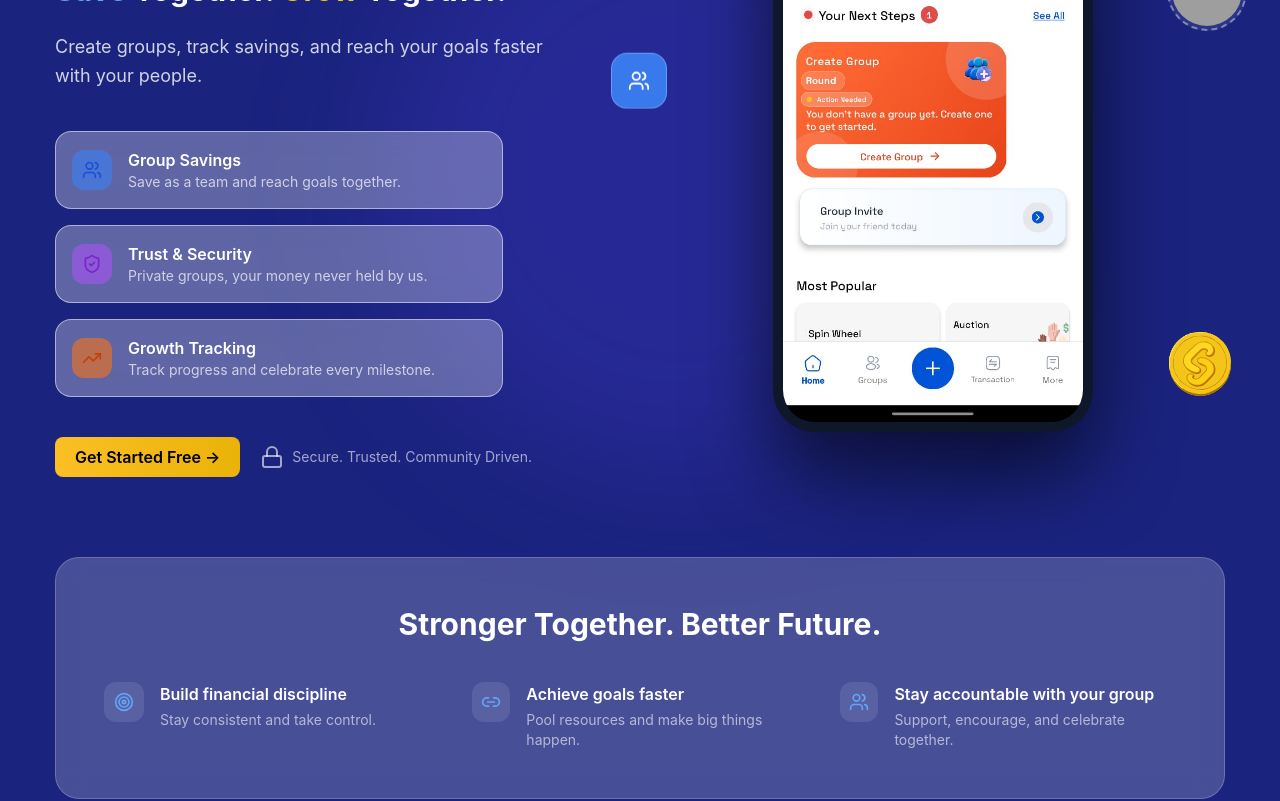
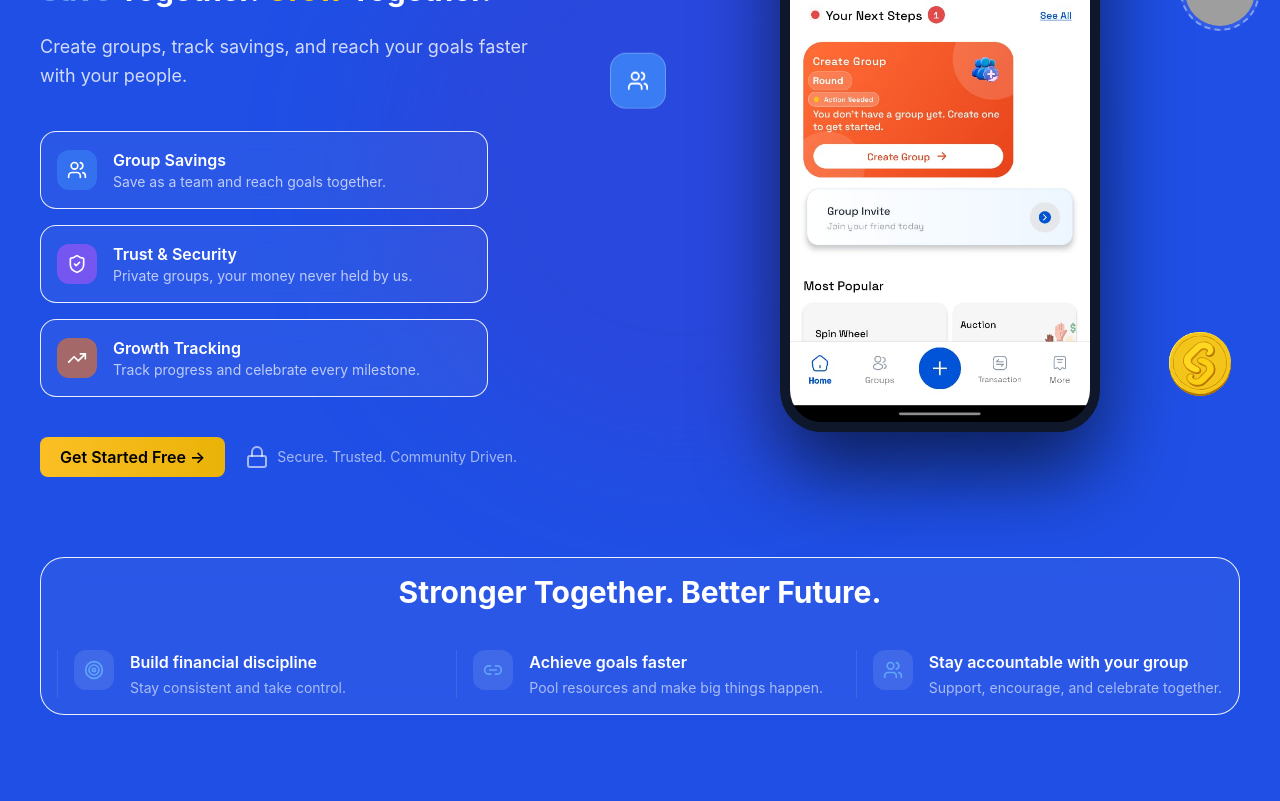
Before and after one commit to devcsd/social-capital-web-latest, a React (Create React App) app: page / in a window 1280 px wide. Shown: the part 380-1181 px from the top of the page. Built offline with nearby package versions, Linux system fonts and the light colour scheme; no server answers; grey boxes are pictures that could not be loaded.

Commit message:
change the color theme

```diff
--- a/src/components/Benifit.jsx
+++ b/src/components/Benifit.jsx
@@ -9,7 +9,7 @@ import { benefits } from "../data/Benifitdata";
 
 const BenefitHighlightSection = () => {
   return (
-    <section className="bg-primary py-16 px-4 sm:px-8 lg:py-20">
+    <section className=" py-16 px-4 sm:px-8 lg:py-20">
       <div className="max-w-6xl mx-auto text-center">
         {/* Header */}
         <h2 className="text-3xl sm:text-4xl lg:text-5xl font-bold text-white font-inter mb-4">
--- a/src/components/DevelopmentSection.jsx
+++ b/src/components/DevelopmentSection.jsx
@@ -39,7 +39,7 @@ const DevelopmentSection = () => {
   };
 
   return (
-    <section className="relative w-full bg-[#1a237e] py-24 px-6 sm:px-8 overflow-hidden">
+    <section className="relative w-full py-24 px-6 sm:px-8 overflow-hidden">
       {/* Section Header */}
       <div className="text-center mb-16 relative z-20 px-4">
         <h2 className="text-2xl lg:text-3xl font-bold font-inter text-white">
--- a/src/components/Global.jsx
+++ b/src/components/Global.jsx
@@ -39,7 +39,7 @@ export default function App() {
   const [selectedCountry, setSelectedCountry] = useState(countries[1]);
 
   return (
-    <div className="min-h-screen bg-[#1a237e] text-white overflow-hidden" id="community">
+    <div className="min-h-screen text-white overflow-hidden" id="community">
       <div className="mx-auto flex max-w-7xl flex-col items-center px-4 py-10">
         <span className="mb-6 rounded-full border border-white/15 bg-white/10 px-4 py-2 text-xs tracking-[0.3em] text-white/80">
           GLOBAL COMMUNITY
--- a/src/components/Header.jsx
+++ b/src/components/Header.jsx
@@ -17,7 +17,7 @@ const Header = () => {
   return (
     <header
       className={`fixed top-0 w-full z-50 transition-all duration-300 ${
-        isScrolled ? "bg-[#1a237e] shadow-lg" : "bg-transparent"
+        isScrolled ? "bg-primary shadow-lg" : "bg-transparent"
       }`}
     >
       <div className="container mx-auto flex items-center justify-between px-4 lg:px-8 py-4">
--- a/src/components/HeroSection.jsx
+++ b/src/components/HeroSection.jsx
@@ -108,7 +108,7 @@ const HeroSection = () => {
 
   return (
     <section
-      className="relative overflow-hidden py-20 bg-[#1a237e]"
+      className="relative overflow-hidden py-20"
       // style={{
       //   background:
       //     "linear-gradient(135deg, #1565C0 0%, #1a237e 45%, #311b92 100%)",
@@ -118,7 +118,7 @@ const HeroSection = () => {
       <div className="absolute left-[30%] top-[20%] h-[600px] w-[600px] rounded-full bg-indigo-700/30 blur-3xl" />
 
       {/* Main Container */}
-      <div className="relative z-10 mx-auto max-w-[1250px] px-6 lg:px-10">
+      <div className="relative z-10 mx-auto max-w-[1300px] px-6 lg:px-10">
         <div className="flex flex-col items-center lg:flex-row">
           {/* LEFT */}
           <div className="flex-1">
@@ -152,12 +152,12 @@ const HeroSection = () => {
                 return (
                   <div
                     key={index}
-                    className="flex max-w-md items-center gap-4 rounded-2xl border border-white/50 bg-white/30 p-4 backdrop-blur-md"
+                    className="flex max-w-md items-center gap-4 rounded-2xl border border-white/90 bg-white/5 p-4 backdrop-blur-md"
                   >
                     <div
                       className={`flex h-10 w-10 items-center justify-center rounded-xl ${feature.bg}`}
                     >
-                      <Icon size={20} className={feature.color} />
+                      <Icon size={20} className="text-white" />
                     </div>
                     <div>
                       <h3 className="font-semibold text-white">
@@ -268,7 +268,7 @@ const HeroSection = () => {
         </div>
 
         {/* Stronger Together */}
-        <div className="mt-20 rounded-3xl border border-white/20 bg-white/20 p-8 backdrop-blur-md lg:p-12">
+        <div className="mt-20 rounded-3xl border border-white/90 bg-white/5 p-4 backdrop-blur-md">
           <h2 className="text-center text-3xl font-bold text-white">
             Stronger Together. Better Future.
           </h2>
@@ -277,10 +277,14 @@ const HeroSection = () => {
             {bottomFeatures.map((item, index) => {
               const Icon = item.icon;
               return (
-                <div key={index} className="flex gap-4">
+                <div
+                  key={index}
+                  className="flex gap-4 border-l border-white/10 pl-4"
+                >
                   <div className="flex h-10 w-10 items-center justify-center rounded-xl bg-white/10">
                     <Icon size={20} className="text-blue-400" />
                   </div>
+
                   <div>
                     <h3 className="font-semibold text-white">{item.title}</h3>
                     <p className="mt-1 text-sm text-white/60">{item.desc}</p>
--- a/src/components/Services.jsx
+++ b/src/components/Services.jsx
@@ -93,7 +93,7 @@ const Services = () => {
   ];
 
   return (
-    <section className="relative w-full bg-[#1a237e] py-24 px-4 sm:px-8">
+    <section className="relative w-full py-24 px-4 sm:px-8">
       <div className="max-w-7xl mx-auto">
         {/* Header */}
         <div className="text-center mb-16 space-y-6">
--- a/src/components/WorkWithUsSection.jsx
+++ b/src/components/WorkWithUsSection.jsx
@@ -100,7 +100,7 @@ const steps = [
 
 export default function HowItWorksSection() {
   return (
-    <section className="overflow-hidden bg-[#1a237e] py-16 lg:min-h-screen flex items-center" id="how-it-works">
+    <section className="overflow-hidden py-16 lg:min-h-screen flex items-center" id="how-it-works">
       <div className="container mx-auto px-4 lg:px-8">
         {/* Top Section */}
 <div className="grid lg:grid-cols-2 gap-8 lg:gap-10 items-start">
--- a/src/components/platform.jsx
+++ b/src/components/platform.jsx
@@ -7,7 +7,7 @@ import EarlyAccessPopup from "../components/EarlyAcess";
 
 const Platform = () => {
   return (
-    <section className="relative w-full bg-[#1a237e] py-16 px-6 sm:py-20 sm:px-8">
+    <section className="relative w-full py-16 px-6 sm:py-20 sm:px-8">
       <div className="max-w-6xl mx-auto">
         {/* Dark translucent card */}
         <div className="bg-highlight backdrop-blur-sm border border-highlight rounded-3xl p-6 sm:p-10 lg:p-16">
--- a/src/pages/MainPage.jsx
+++ b/src/pages/MainPage.jsx
@@ -14,7 +14,7 @@ import "../index.css";
 
 function Main() {
   return (
-    <div className="min-h-screen bg-[#1a237e] scrollbar-hide">
+    <div className="min-h-screen bg-primary scrollbar-hide">
       <Header />
       <HeroSection />
       <HowItWorksSection />
--- a/tailwind.config.js
+++ b/tailwind.config.js
@@ -4,7 +4,7 @@ export default {
   theme: {
     extend: {
       colors: {
-        primary: "#0154D8",
+        primary: "#1f4fe5",
         "primary-hover": "#191B42",
         highlight: "#191B42",
         secondary: "#ffc404",
```
